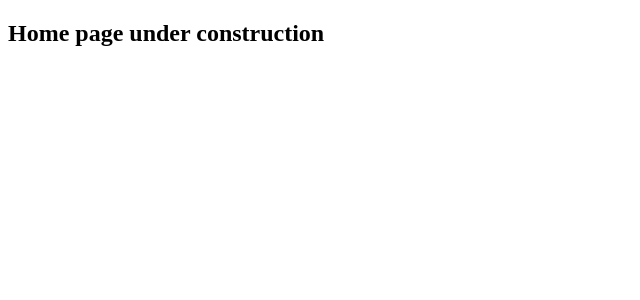
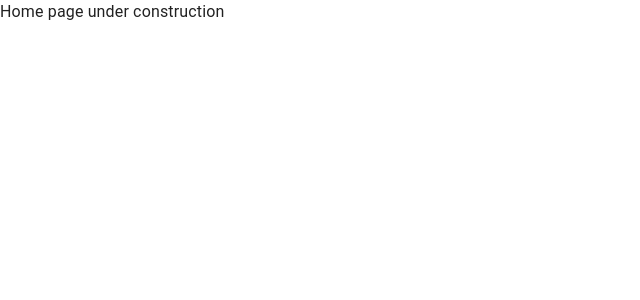
Before and after one commit to anthonynarine/Gaff, a React (Vite) app in the folder frontend/gaffing/: page / in a window 1280 px wide. Shown: the top 300 px of the page, without its empty margins (0-640 px from the left). Built offline with nearby package versions, Linux system fonts and the light colour scheme.

Commit message:
will fork this branch. Will work on the app bar to star

```diff
--- a/frontend/gaffing/package.json
+++ b/frontend/gaffing/package.json
@@ -10,6 +10,10 @@
     "preview": "vite preview"
   },
   "dependencies": {
+    "@emotion/react": "^11.11.1",
+    "@emotion/styled": "^11.11.0",
+    "@mui/icons-material": "^5.14.1",
+    "@mui/material": "^5.14.2",
     "react": "^18.2.0",
     "react-dom": "^18.2.0",
     "react-router-dom": "^6.14.2"
--- a/frontend/gaffing/src/pages/Home.tsx
+++ b/frontend/gaffing/src/pages/Home.tsx
@@ -1,9 +1,11 @@
+import { Box, CssBaseline } from "@mui/material"
 
 function Home() {
   return (
-    <>
-      <h2>Home page under construction</h2>
-    </>
+    <Box sx={{display: "flex"}}>
+      <CssBaseline />
+      Home page under construction
+    </Box>
   )
 }
 
```
Also changed, not shown: 1 other file (tests, documents, lock files or other folders).
